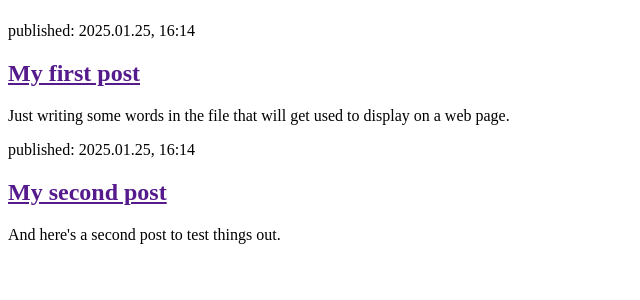
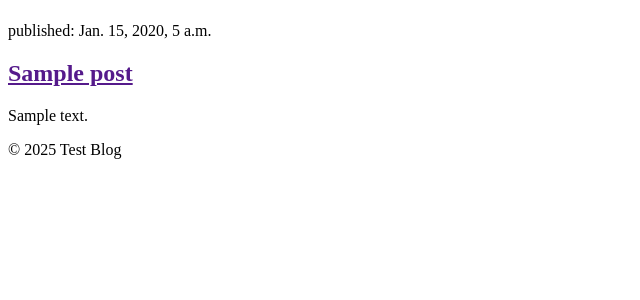
Before and after one commit to tlovegrove3/djangoapp1, a Django app: page / in a window 1280 px wide. Shown: the part 58-358 px from the top of the page, without its empty margins (0-640 px from the left). Run offline with Django 5.2, Linux system fonts and the light colour scheme; tables that the repository leaves empty hold one stand-in row (values such as "Sample post").

Commit message:
Changed templates to display posts from database.

```diff
--- a/blog/templates/blog/post_list.html
+++ b/blog/templates/blog/post_list.html
@@ -9,18 +9,16 @@
     <header>
         <h1><a href="/">Test Blog</a></h1>
     </header>
+{% for post in posts %}
+    <time>published: {{ post.published_date }}</time>
+    <h2><a href="">{{ post.title }}</a></h2>
+    <p>{{ post.text|linebreaksbr }}</p>
+    </article>
+{% endfor %}
+    <footer>
+        <p>&copy; 2025 Test Blog</p>
+    </footer>
 
-    <article>
-        <time>published: 2025.01.25, 16:14</time>
-        <h2><a href="">My first post</a></h2>
-        <p>Just writing some words in the file that will get used to display on a web page.</p>
-    </article>
-
-    <article>
-        <time>published: 2025.01.25, 16:14</time>
-        <h2><a href="">My second post</a></h2>
-        <p>And here's a second post to test things out.</p>
-    </article>
 </body>
 
 </html>
--- a/blog/views.py
+++ b/blog/views.py
@@ -1,6 +1,9 @@
 from django.shortcuts import render
+from django.utils import timezone
+from .models import Post
 
 # Create your views here.
 
 def post_list(request):
-    return render(request, 'blog/post_list.html', {})
+    posts = Post.objects.filter(published_date__lte=timezone.now()).order_by('published_date')
+    return render(request, 'blog/post_list.html', {'posts': posts})
```
